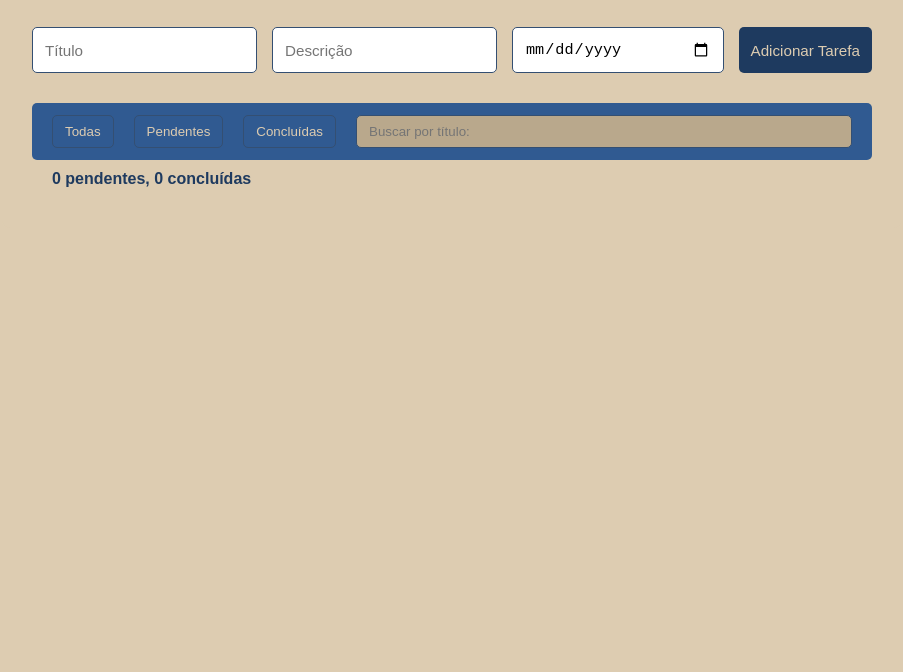
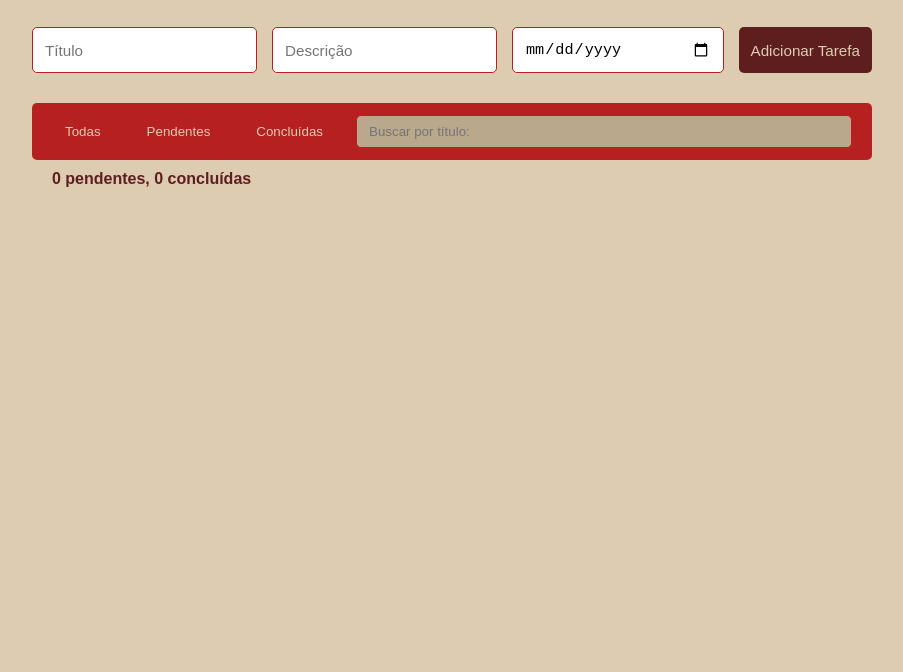
Before and after one commit to feehzinhowit/CyrrusAtividade, a plain HTML site: page PainelDeTarefas/index.html in a window 1280 px wide. Shown: the part 128-800 px from the top of the page, without its empty margins (188-1091 px from the left). Drawn offline with Linux system fonts and the light colour scheme.

Commit message:
changed colors to red

```diff
--- a/PainelDeTarefas/style.css
+++ b/PainelDeTarefas/style.css
@@ -1,13 +1,14 @@
 :root {
-    --blue-dark:   #1e3a5f;
-    --blue-med:    #305a91;
-    --blue-light:  #344f72;
+    --blue-dark:   #5f1e1e;
+    /*#1e3a5f*/
+    --blue-light:  #b62020;
+    /*#344f72*/
     --beige:       #b9a88c;
     --beige-light: #ddccb1;
     --black:       #000000;
     --red:         #dc143c;
     --green:       #4caf50;
-
+    --orange:      #cf4f3f;
 }
 
 * {
@@ -33,7 +34,7 @@ body {
 }
 
 .filtros {
-    background-color: var(--blue-med);
+    background-color: var(--blue-light);
     padding: 12px 20px;
     display: flex;
     flex-wrap: wrap;
@@ -97,7 +98,7 @@ body {
 }
 
 #formulario button:hover {
-    background-color: var(--blue-med);
+    background-color: var(--blue-light);
 }
 
 #contagem {
@@ -153,7 +154,7 @@ body {
 }
 
 #listaTarefas li .botoes button:first-of-type {
-    background-color: var(--blue-med);
+    background-color: var(--blue-light);
     color: var(--beige-light);
 }
 
```
